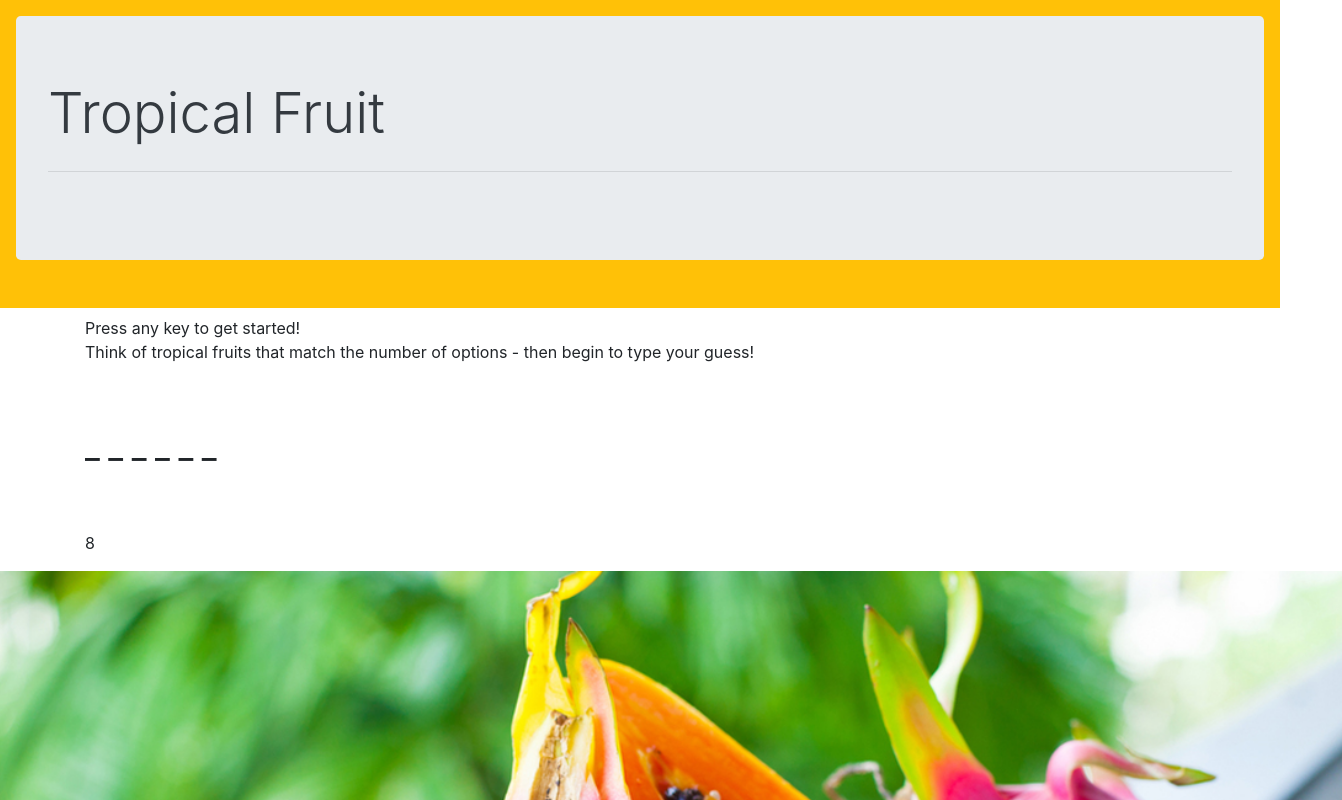
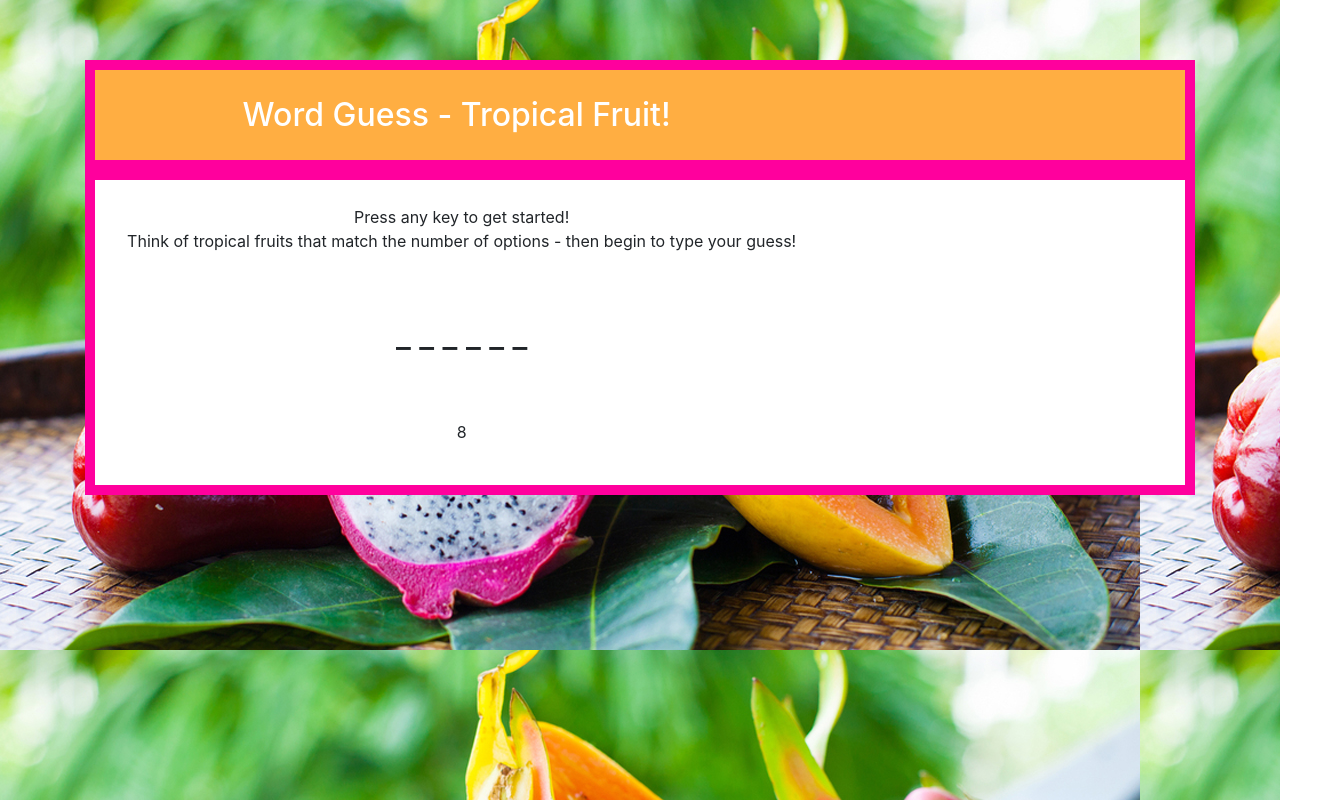
Before and after one commit to katiehaster/Word-Guess-Game, a plain HTML site: page index.html in a window 1280 px wide. Shown: the top 800 px of the page, 1342 px wide, since content can reach past the window. Drawn offline with nearby package versions, Linux system fonts and the light colour scheme.

Commit message:
CSS upgrades

```diff
--- a/assets/css/style.css
+++ b/assets/css/style.css
@@ -0,0 +1,24 @@
+body{
+    background-image: url("../images/fruit.jpg");
+}
+
+.top-box{
+    margin-top: 60px;
+    background-color:#ffae42;
+    border: solid rgb(255, 0, 157) 10px;
+    padding: 10px;
+    color: white;
+    text-align: center;
+}
+
+#main-box{
+    background-color: white;
+    border: solid rgb(255, 0, 157) 10px;
+    padding: 25px;
+    text-align: center;
+}
+
+/* #jumbotron {
+    background-color: yellow;
+    color: rgb(255, 0, 157);
+} */
--- a/index.html
+++ b/index.html
@@ -8,21 +8,35 @@
     <title>Word Guess</title>
     <link rel="stylesheet" href="https://stackpath.bootstrapcdn.com/bootstrap/4.2.1/css/bootstrap.min.css"
         integrity="sha384-GJzZqFGwb1QTTN6wy59ffF1BuGJpLSa9DkKMp0DgiMDm4iYMj70gZWKYbI706tWS" crossorigin="anonymous">
+    <link rel="stylesheet" type="text/css" href="assets/css/style.css">
 </head>
 
 <body>
-    <div class="p-3 mb-2 bg-warning text-dark">
+    <!-- <div class="p-3 mb-2 bg-warning text-dark">
         <div class="jumbotron">
             <h1 class="display-4">Tropical Fruit</h1>
             <p class="lead"></p>
             <hr class="my-4">
             <p></p>
         </div>
+    </div> -->
+
+
+    <div class="container">
+        <div class="top-box">
+            <div class="row">
+                <div class="col-sm-8">
+                    <p>
+                        <h2> Word Guess - Tropical Fruit!</h2>
+                    </p>
+                </div>
+            </div>
         </div>
 
-    <div class="container">
+
+        <div id="main-box">
             <div class="row">
-            <div class="col-sm-12">
+                <div class="col-sm-8">
                     <p> Press any key to get started!
                         <br>
                         Think of tropical fruits that match the number of options - then begin to type your guess!
@@ -39,6 +53,7 @@
             </div>
         </div>
 
+    </div>
 
     <script src="assets/javascript/game.js">
 
@@ -48,13 +63,13 @@
 
     </script>
 
-        <div class ="row">
+    <!-- <div class ="row">
             <div class="col-sm-12">
                 <div class="d-flex justify-content-center">
                     <img src="assets/images/fruit.jpg" alt="Tropical Fruit" height="800" width="1750">
                 </div>
             </div>
-        </div>
+        </div> -->
 
     <script src="https://code.jquery.com/jquery-3.3.1.slim.min.js"
         integrity="sha384-q8i/X+965DzO0rT7abK41JStQIAqVgRVzpbzo5smXKp4YfRvH+8abtTE1Pi6jizo"
```
Lines whose indentation alone changed are shown as unchanged.
